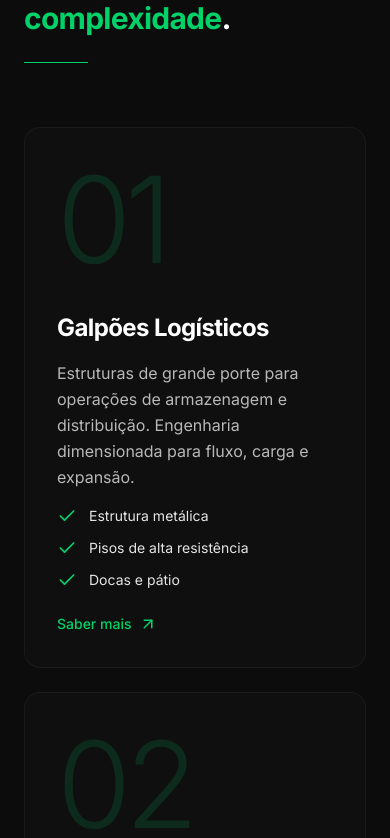
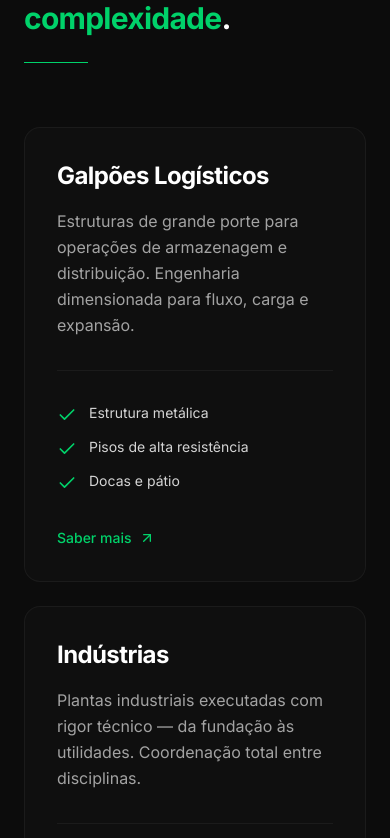
Before and after one commit to pedromoratti3-arch/aex-site, a Next.js app: page / in a window 390 px wide. Shown: the part 4606-5444 px from the top of the page. Built offline with nearby package versions, Linux system fonts and the light colour scheme; no server answers.

Commit message:
feat: seção Serviços com cards verticais premium, tipografia hierárquica e fade-in minimalista

```diff
--- a/src/components/Services.tsx
+++ b/src/components/Services.tsx
@@ -9,19 +9,18 @@ const containerVariants = {
   visible: {
     opacity: 1,
     transition: {
-      staggerChildren: 0.15,
+      staggerChildren: 0.1,
       delayChildren: 0.1,
     },
   },
 };
 
 const cardVariants = {
-  hidden: { opacity: 0, scale: 0.97 },
+  hidden: { opacity: 0 },
   visible: {
     opacity: 1,
-    scale: 1,
     transition: {
-      duration: 0.7,
+      duration: 0.6,
       ease: [0.16, 1, 0.3, 1],
     },
   },
@@ -75,49 +74,46 @@ export default function Services() {
           initial="hidden"
           whileInView="visible"
           viewport={{ once: true, amount: 0.2 }}
-          className="mx-auto mt-16 max-w-5xl space-y-6 lg:space-y-8"
+          className="mx-auto mt-16 grid max-w-7xl gap-6 lg:grid-cols-3 lg:gap-8"
         >
-          {SERVICES.map((service, i) => (
+          {SERVICES.map((service) => (
             <motion.div
               key={service.title}
               variants={cardVariants}
-              className="overflow-hidden rounded-2xl border border-white/5 bg-[#0F0F0F] p-8 lg:p-12"
+              className="flex h-full flex-col rounded-2xl border border-white/5 bg-[#0F0F0F] p-8 lg:p-10"
             >
-              <div className="grid items-center gap-8 lg:grid-cols-[auto_1fr] lg:gap-16">
-                <div className="select-none text-[120px] font-light leading-none tracking-tighter text-accent/15 lg:text-[180px]">
-                  {String(i + 1).padStart(2, "0")}
+              <div>
+                <h3 className="text-2xl font-bold tracking-tight text-bone">
+                  {service.title}
+                </h3>
+                <p className="mt-4 text-base leading-relaxed text-neutral-400">
+                  {service.description}
+                </p>
               </div>
 
-                <div className="space-y-4 lg:space-y-6">
-                  <h3 className="text-2xl font-bold tracking-tight text-bone lg:text-3xl">
-                    {service.title}
-                  </h3>
-                  <p className="text-base leading-relaxed text-steel-200">
-                    {service.description}
-                  </p>
+              <div className="mt-8 border-t border-white/5 pt-8">
                 <ul className="space-y-3">
                   {service.bullets.map((b) => (
-                      <li
-                        key={b}
-                        className="flex items-center gap-3 text-sm text-steel-100 lg:text-base"
-                      >
+                    <li key={b} className="flex items-start gap-3">
                       <Check
                         size={20}
                         strokeWidth={2}
-                          className="flex-none text-accent"
+                        className="mt-0.5 shrink-0 text-accent"
                       />
-                        <span>{b}</span>
+                      <span className="text-sm text-neutral-300">{b}</span>
                     </li>
                   ))}
                 </ul>
+              </div>
+
+              <div className="mt-auto pt-8">
                 <a
                   href="#contato"
-                    className="inline-flex items-center gap-2 pt-2 text-sm font-medium text-accent transition-all hover:gap-3 hover:text-accent-hover"
+                  className="inline-flex items-center gap-2 text-sm font-medium text-accent transition-all hover:gap-3 hover:text-accent-hover"
                 >
                   Saber mais
-                    <ArrowUpRight size={18} />
+                  <ArrowUpRight size={16} />
                 </a>
-                </div>
               </div>
             </motion.div>
           ))}
```
Lines whose indentation alone changed are shown as unchanged.
